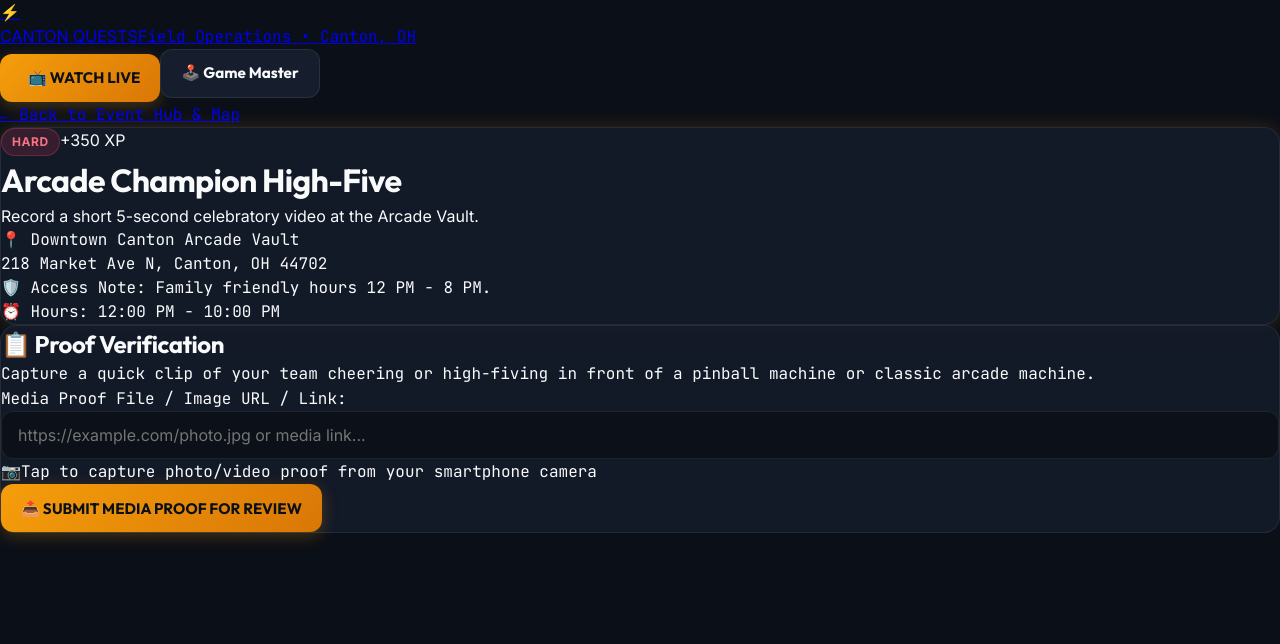
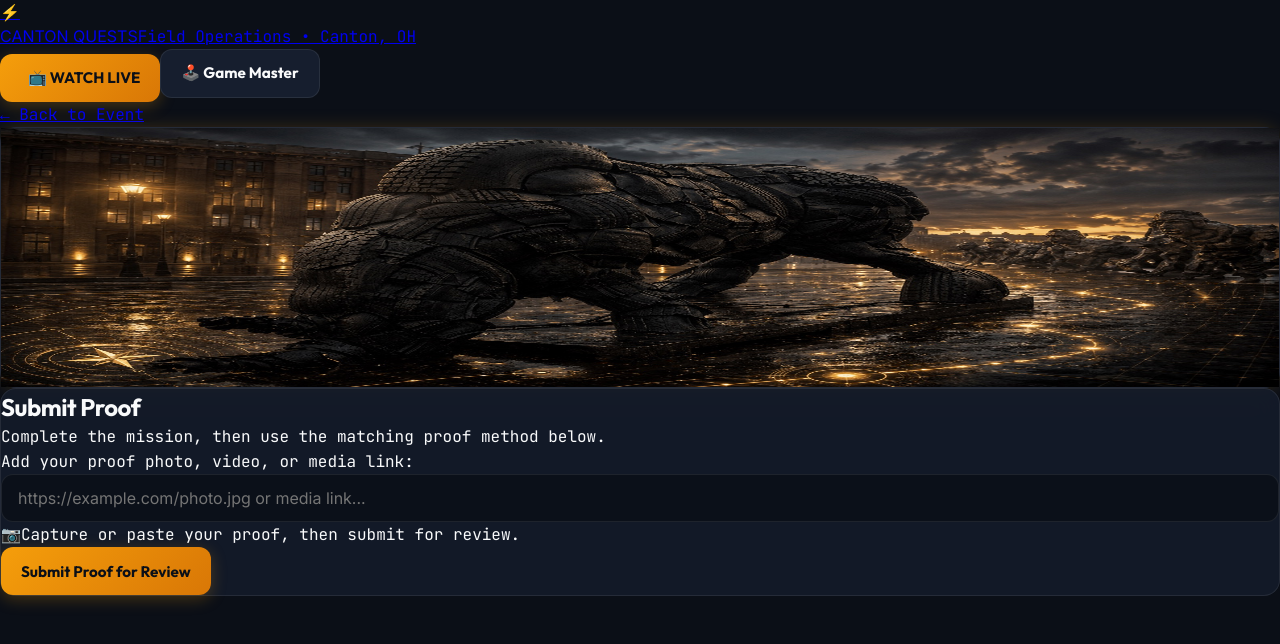
Before and after one commit to Inkyaryan126/canton-quests, a Next.js app: page /events/canton-weekend-1/quests/qst-arcade-high-score-video in a window 1280 px wide. Shown: the top 644 px of the page. Built offline with nearby package versions, Linux system fonts and the light colour scheme.

Commit message:
feat: polish player dashboard and quest flow

```diff
--- a/app/events/[slug]/quests/[questId]/page.tsx
+++ b/app/events/[slug]/quests/[questId]/page.tsx
@@ -1,10 +1,12 @@
 'use client';
 
 import { useState, useEffect } from 'react';
+import Image from 'next/image';
 import Link from 'next/link';
 import Header from '@/components/Header';
 import LocationVerifier from '@/components/LocationVerifier';
 import GameFeedbackModal from '@/components/GameFeedbackModal';
+import MobileStartBar from '@/components/MobileStartBar';
 import { Quest, QuestEvent, Player, QuestSubmission, SubmitProofResult } from '@/lib/types';
 import {
   getQuestById,
@@ -15,6 +17,7 @@ import {
   calculateQuestState,
   getQuestsForEvent,
 } from '@/lib/game-engine';
+import { cleanQuestTitle, getQuestImage, proofTypeLabels, questCategoryLabels } from '@/lib/marketing-assets';
 
 export default function QuestDetailPage({
   params,
@@ -137,15 +140,15 @@ export default function QuestDetailPage({
   };
 
   return (
-    <div className="min-h-screen bg-[var(--bg-obsidian)] text-[var(--text-primary)] flex flex-col">
+    <div className="min-h-screen bg-[var(--bg-obsidian)] text-[var(--text-primary)] flex flex-col pb-24 md:pb-0">
       <Header />
 
-      <main className="flex-1 max-w-2xl w-full mx-auto p-4 md:p-6">
+      <main className="flex-1 max-w-3xl w-full mx-auto p-4 md:p-6">
         <Link
           href={`/events/${eventSlug}`}
           className="inline-flex items-center gap-1 text-xs font-mono text-cyan-400 hover:underline mb-4 font-bold"
         >
-          ← Back to Event Hub & Map
+          ← Back to Event
         </Link>
 
         {/* Flash Quest Banner if Active */}
@@ -156,38 +159,61 @@ export default function QuestDetailPage({
           </div>
         )}
 
-        {/* Quest Title Card */}
-        <div className="glass-panel p-6 mb-6 border-amber-500/30 glow-amber relative">
-          <div className="flex items-center justify-between gap-2 mb-3">
-            <span className={`badge badge-${quest.difficulty}`}>{quest.difficulty}</span>
-            <span className="font-display font-extrabold text-2xl text-amber-400">
-              +{quest.pointValue} <span className="text-xs text-amber-500/80">XP</span>
-            </span>
+        {/* Quest Briefing */}
+        <section className="glass-panel mb-6 border-amber-500/30 glow-amber overflow-hidden">
+          <div className="relative min-h-[260px]">
+            <Image
+              src={getQuestImage(quest)}
+              alt={`${cleanQuestTitle(quest.title)} location artwork`}
+              fill
+              priority
+              sizes="(max-width: 768px) 100vw, 768px"
+              className="object-cover"
+            />
+            <div className="absolute inset-0 bg-gradient-to-t from-[#050607] via-[#050607]/70 to-[#050607]/15" />
+            <div className="absolute inset-x-0 bottom-0 p-5 md:p-6">
+              <div className="flex flex-wrap items-center gap-2 mb-3">
+                <span className={`badge badge-${quest.difficulty}`}>{quest.difficulty}</span>
+                <span className="badge badge-medium bg-amber-500/20 text-amber-300 border-amber-500/40 font-mono">
+                  +{quest.pointValue} XP
+                </span>
+                <span className="badge badge-medium bg-cyan-500/15 text-cyan-300 border-cyan-500/35 font-mono">
+                  {proofTypeLabels[quest.verificationType]}
+                </span>
+              </div>
+              <h1 className="text-3xl sm:text-5xl font-extrabold text-white leading-none">
+                {cleanQuestTitle(quest.title)}
+              </h1>
+              <p className="text-sm sm:text-base text-gray-200 leading-relaxed mt-3 max-w-2xl">
+                {quest.description}
+              </p>
+            </div>
           </div>
 
-          <h1 className="text-2xl sm:text-3xl font-extrabold text-white mb-2">{quest.title}</h1>
-          <p className="text-sm text-gray-300 leading-relaxed mb-4">{quest.description}</p>
+          <div className="grid sm:grid-cols-3 gap-px bg-amber-500/20">
+            <div className="bg-[#090b0c] p-4">
+              <span className="text-[10px] font-mono uppercase tracking-widest text-amber-400 font-bold">Go here</span>
+              <strong className="block text-white mt-1">{quest.location?.name || 'Canton, Ohio'}</strong>
+              {quest.location?.address && <p className="text-xs text-gray-400 mt-1">{quest.location.address}</p>}
+            </div>
+            <div className="bg-[#090b0c] p-4">
+              <span className="text-[10px] font-mono uppercase tracking-widest text-amber-400 font-bold">Do this</span>
+              <strong className="block text-white mt-1">{questCategoryLabels[quest.category]}</strong>
+              <p className="text-xs text-gray-400 mt-1">{quest.instructions}</p>
+            </div>
+            <div className="bg-[#090b0c] p-4">
+              <span className="text-[10px] font-mono uppercase tracking-widest text-amber-400 font-bold">Prove it</span>
+              <strong className="block text-white mt-1">{proofTypeLabels[quest.verificationType]}</strong>
+              <p className="text-xs text-gray-400 mt-1">Submit proof below to claim the XP.</p>
+            </div>
+          </div>
 
-          {/* Location & Safety Context Info */}
-          {quest.location && (
-            <div className="p-3.5 bg-obsidian/80 rounded-xl border border-gray-800 text-xs text-gray-300 font-mono space-y-1.5">
-              <div className="text-white font-bold flex items-center gap-1.5">
-                📍 {quest.location.name}
-              </div>
-              {quest.location.address && <div className="text-gray-400">{quest.location.address}</div>}
-              {quest.location.accessNotes && (
-                <div className="text-cyan-300 text-[11px] pt-1">
-                  🛡️ Access Note: {quest.location.accessNotes}
-                </div>
-              )}
-              {quest.location.openingHours && (
-                <div className="text-amber-400/90 text-[11px]">
-                  ⏰ Hours: {quest.location.openingHours}
-                </div>
-              )}
+          {quest.location?.accessNotes && (
+            <div className="p-4 bg-cyan-950/25 border-t border-cyan-500/25 text-xs text-cyan-200 font-mono">
+              Safety note: {quest.location.accessNotes}
             </div>
           )}
-        </div>
+        </section>
 
         {/* Locked Prerequisite Warning */}
         {isLocked ? (
@@ -236,9 +262,9 @@ export default function QuestDetailPage({
           <div className="glass-panel p-6 space-y-5 mb-6 border-cyan-500/30">
             <div className="border-b border-[var(--border-subtle)] pb-3">
               <h2 className="text-lg font-bold text-white flex items-center gap-2">
-                📋 Proof Verification
+                Submit Proof
               </h2>
-              <p className="text-xs text-gray-400 font-mono">{quest.instructions}</p>
+              <p className="text-xs text-gray-400 font-mono">Complete the mission, then use the matching proof method below.</p>
             </div>
 
             {/* Geolocation Sensor Card */}
@@ -265,7 +291,7 @@ export default function QuestDetailPage({
                   disabled={isSubmitting || !isProximityOk}
                   className="btn btn-cyan w-full text-sm font-bold py-3"
                 >
-                  {isSubmitting ? 'Verifying Location Signal...' : '📡 TRANSMIT LOCATION CHECK-IN'}
+                  {isSubmitting ? 'Checking location...' : 'Check In and Claim XP'}
                 </button>
               )}
 
@@ -274,9 +300,9 @@ export default function QuestDetailPage({
                   <label className="text-xs font-mono text-gray-300 block">
                     {quest.verificationType === 'qr'
                       ? quest.requireQrAndLocation
-                        ? 'Scan QR Emblem & Confirm Physical Proximity:'
-                        : 'Scan QR Emblem Passcode or Enter Token Code:'
-                      : 'Enter Decoded Cipher Passphrase:'}
+                        ? 'Scan the QR and confirm you are nearby:'
+                        : 'Scan the QR or enter the quest code:'
+                      : 'Enter the answer or passphrase:'}
                   </label>
                   <input
                     type="text"
@@ -298,7 +324,7 @@ export default function QuestDetailPage({
                         onClick={() => setTextInput(quest.targetCode || 'AURA-BREW-2026')}
                         className="text-[11px] font-mono text-cyan-400 hover:underline bg-cyan-950/40 border border-cyan-800/40 px-2.5 py-1 rounded"
                       >
-                        ⚡ Simulate Camera Scan
+                        Fill Test Code
                       </button>
                     </div>
                   )}
@@ -308,7 +334,7 @@ export default function QuestDetailPage({
                     disabled={isSubmitting || !textInput.trim() || (quest.requireQrAndLocation && !isProximityOk)}
                     className="btn btn-primary w-full text-sm font-bold py-3"
                   >
-                    {isSubmitting ? 'Verifying Code...' : '🔓 TRANSMIT VERIFICATION CODE'}
+                    {isSubmitting ? 'Checking code...' : 'Submit Code and Claim XP'}
                   </button>
                 </div>
               )}
@@ -316,7 +342,7 @@ export default function QuestDetailPage({
               {(quest.verificationType === 'photo' || quest.verificationType === 'video') && (
                 <div className="space-y-3">
                   <label className="text-xs font-mono text-gray-300 block">
-                    Media Proof File / Image URL / Link:
+                    Add your proof photo, video, or media link:
                   </label>
 
                   <input
@@ -330,7 +356,7 @@ export default function QuestDetailPage({
                   <div className="p-3 bg-obsidian/60 border border-dashed border-gray-700 rounded-xl text-center cursor-pointer hover:border-amber-500/50 transition-colors">
                     <span className="text-2xl block mb-1">📷</span>
                     <span className="text-xs text-gray-400 font-mono block">
-                      Tap to capture photo/video proof from your smartphone camera
+                      Capture or paste your proof, then submit for review.
                     </span>
                   </div>
 
@@ -339,7 +365,7 @@ export default function QuestDetailPage({
                     disabled={isSubmitting}
                     className="btn btn-primary w-full text-sm font-bold py-3"
                   >
-                    {isSubmitting ? 'Uploading Proof...' : '📤 SUBMIT MEDIA PROOF FOR REVIEW'}
+                    {isSubmitting ? 'Submitting proof...' : 'Submit Proof for Review'}
                   </button>
                 </div>
               )}
@@ -349,6 +375,7 @@ export default function QuestDetailPage({
       </main>
 
       <GameFeedbackModal feedback={feedback} onClose={() => setFeedback(null)} />
+      <MobileStartBar href={`/events/${eventSlug}`} label="Back to Quests" eyebrow="Need another mission?" />
     </div>
   );
 }
--- a/components/MobileStartBar.tsx
+++ b/components/MobileStartBar.tsx
@@ -1,5 +1,8 @@
+'use client';
+
 import Link from 'next/link';
 import { ArrowRight } from 'lucide-react';
+import { trackCqEvent } from '@/lib/analytics';
 
 interface MobileStartBarProps {
   href: string;
@@ -18,7 +21,7 @@ export default function MobileStartBar({
         <span>{eyebrow}</span>
         <strong>{label}</strong>
       </div>
-      <Link href={href}>
+      <Link href={href} onClick={() => trackCqEvent('mobile_start_clicked', { href, label })}>
         {label}
         <ArrowRight size={16} aria-hidden="true" />
       </Link>
--- /dev/null
+++ b/lib/analytics.ts
@@ -0,0 +1,18 @@
+export function trackCqEvent(eventName: string, details: Record<string, string | number | boolean> = {}) {
+  if (typeof window === 'undefined') return;
+
+  window.dispatchEvent(
+    new CustomEvent('cq:analytics', {
+      detail: {
+        eventName,
+        details,
+        path: window.location.pathname,
+        timestamp: new Date().toISOString(),
+      },
+    })
+  );
+
+  if (process.env.NODE_ENV !== 'production') {
+    console.info('[cq:analytics]', eventName, details);
+  }
+}
```
Also changed, not shown: app/events/[slug]/page.tsx (+59 -8 lines).
